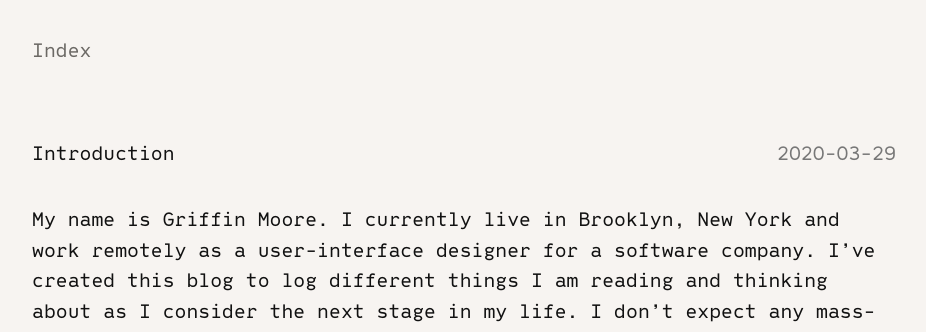
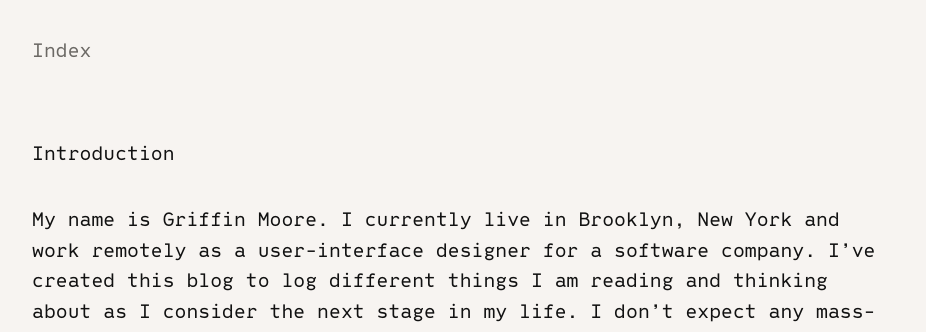
Before and after one commit to griffinmoore/oldbrownearth, a Jekyll site: the page built from _posts/2020-03-29-introduction.md, in a window 1280 px wide. Shown: the top 332 px of the page, without its empty margins (4-930 px from the left). Built offline with Jekyll 4.4.1, drawn with Linux system fonts in a browser that asks for light colours.

Commit message:
Remove date from posts

```diff
--- a/_layouts/post.html
+++ b/_layouts/post.html
@@ -7,7 +7,7 @@ layout: default
 </header>
 
 <article class="post">
-  {{ page.title }} <time datetime="{{ page.date | date_to_xmlschema }}" class="post-date post-date-interior">{{ page.date | date: "%Y-%m-%d" }}</time>
+  {{ page.title }}
   <div class="post-body">
     {{ content }}
   </div>
--- a/_sass/_posts.scss
+++ b/_sass/_posts.scss
@@ -35,12 +35,6 @@ ul.posts {
   }
 }
 
-.post-date-interior {
-  text-align: right;
-  float: right;
-  margin: 0;
-}
-
 li.post-title a {
   display: block;
 }
```
